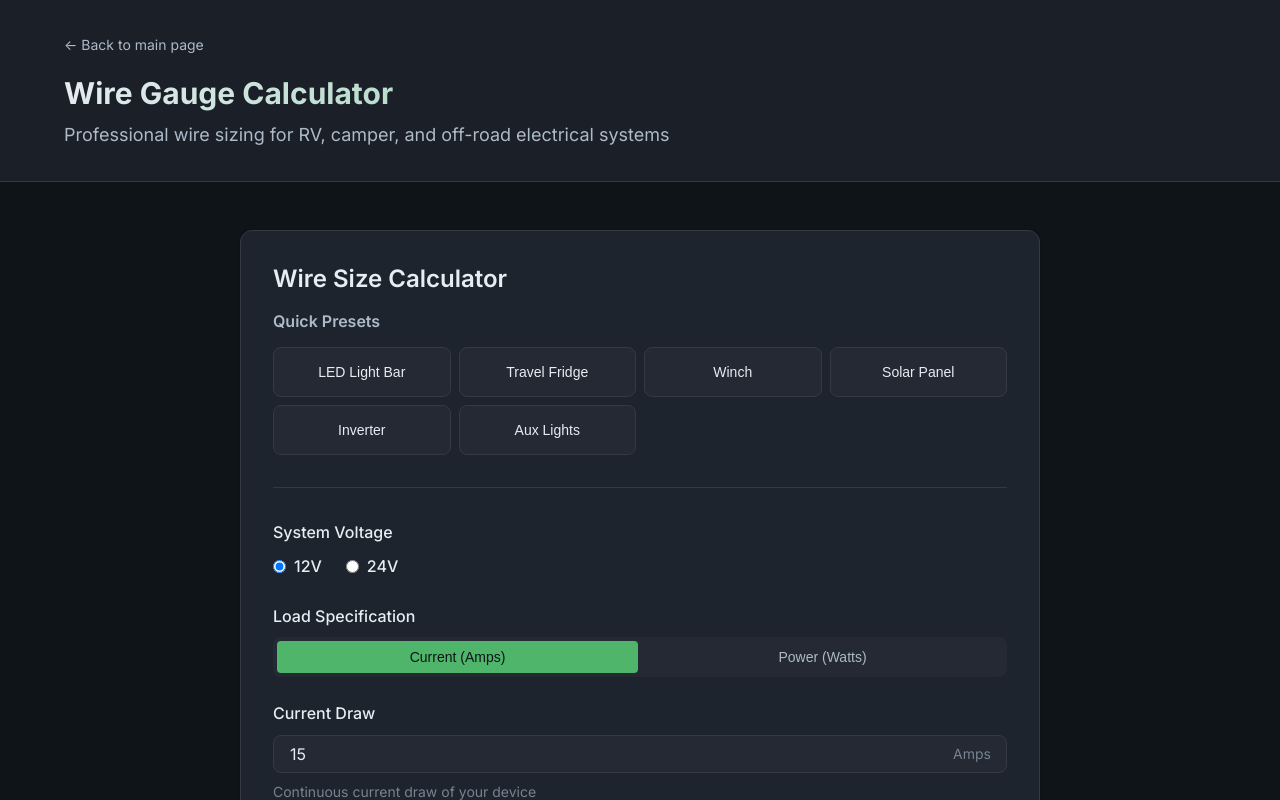
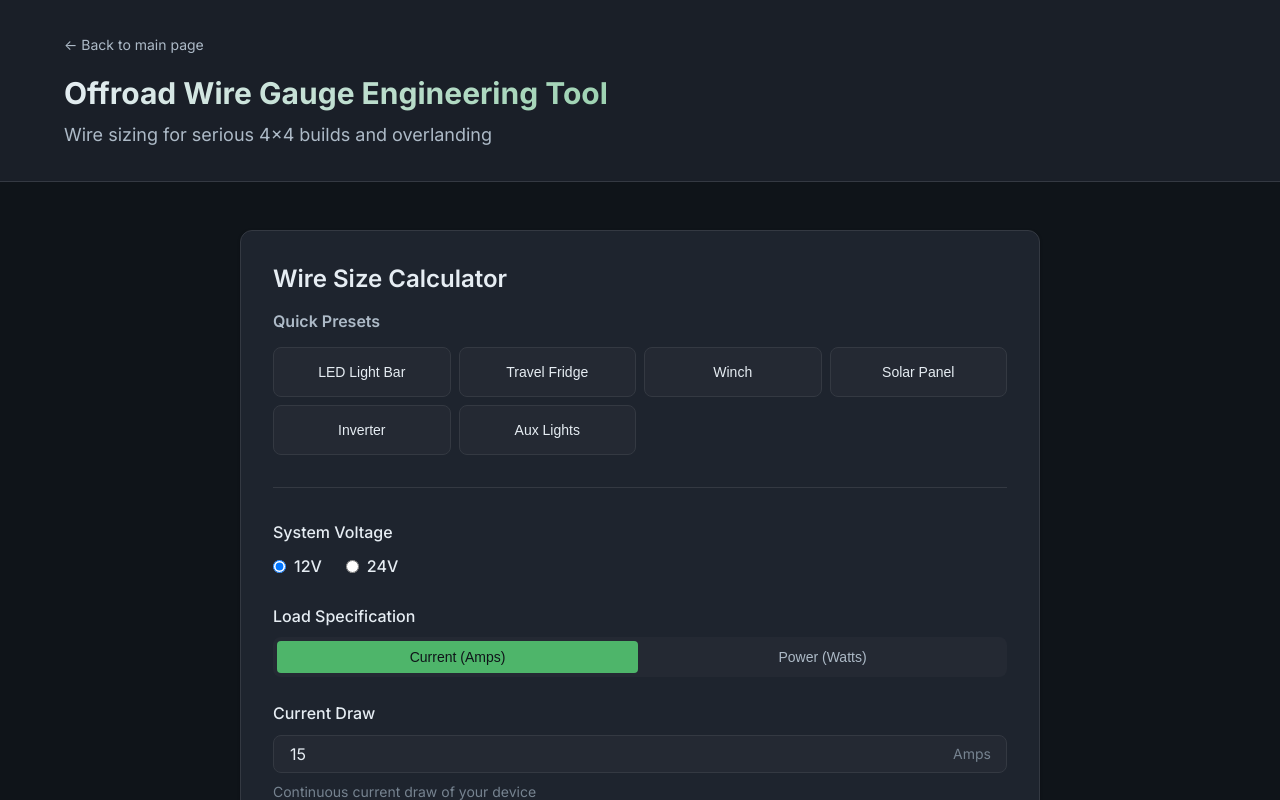
Before and after one commit to realsystem/wires, a React (Vite) app: page / in a window 1280 px wide. Shown: the top 800 px of the page. Built offline with nearby package versions, Linux system fonts and the light colour scheme.

Commit message:
Match header style to tires tool

```diff
--- a/src/App.jsx
+++ b/src/App.jsx
@@ -43,8 +43,8 @@ function App() {
           <div className="header-top">
             <a href="https://overlandn.com" className="back-to-main">← Back to main page</a>
           </div>
-          <h1>Wire Gauge Calculator</h1>
-          <p className="tagline">Professional wire sizing for RV, camper, and off-road electrical systems</p>
+          <h1>Offroad Wire Gauge Engineering Tool</h1>
+          <p className="tagline">Wire sizing for serious 4x4 builds and overlanding</p>
         </div>
       </header>
 
```
